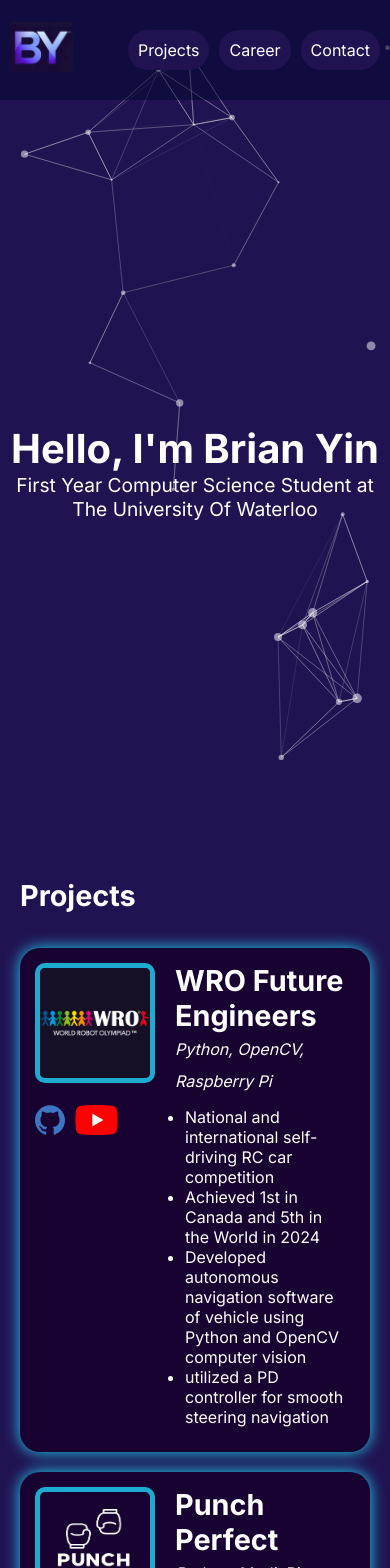
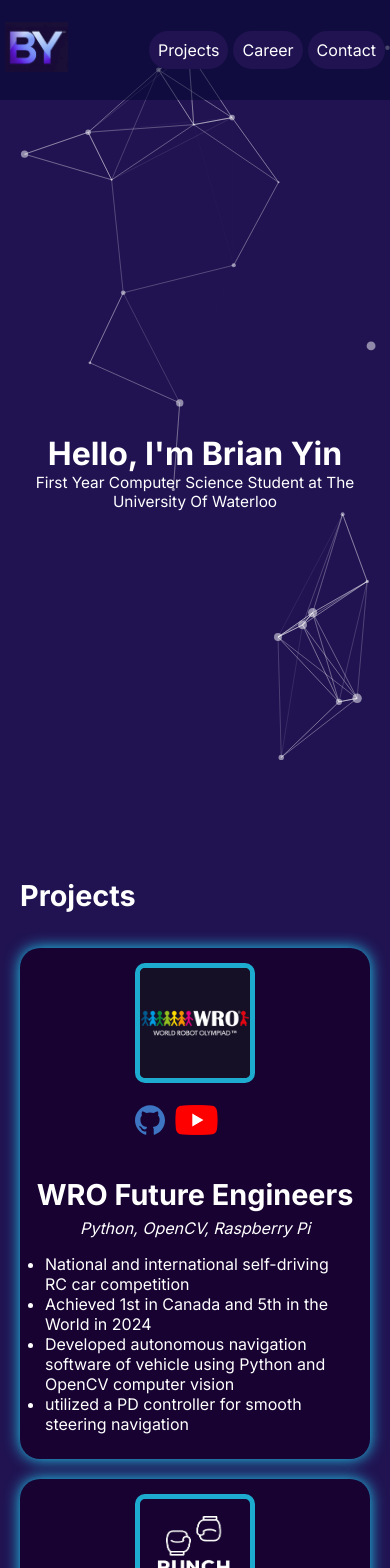
Before and after one commit to Brain256/personal-website, a React (Vite) app: page / in a window 390 px wide. Shown: the top 1568 px of the page. Built offline with nearby package versions, Linux system fonts and the light colour scheme.

Commit message:
further tuned sizes for responsive design

```diff
--- a/src/App.css
+++ b/src/App.css
@@ -138,22 +138,27 @@ h2 {
   }
 
   .intro {
-    font-size: 2.5rem;
+    font-size: 2rem;
   }
 
   .intro-sub {
-    font-size: 1.2rem;
+    font-size: 0.96rem;
   }
 
   .contact-links {
     flex-direction: column;
     gap: 10px;
     text-align: center;
+    font-size:1rem;
+    padding:10px;
+  }
+
+  .contact-imgs {
+    width:25px;
+    height:auto;
   }
 
   .contact-links > div {
     justify-content: center;
   }
-
-
 }
--- a/src/App.jsx
+++ b/src/App.jsx
@@ -197,18 +197,18 @@ function App() {
             <div className="contact-links">
               <div>
                 <a href="https://www.linkedin.com/in/brian-yin-1ab26a223/">
-                  <img src="/linkedin.svg" width="50" height="50" alt="Linkedin"/>
+                  <img className="contact-imgs" src="/linkedin.svg" width="50" height="50" alt="Linkedin"/>
                 </a>
                 <div>Brian Yin</div>
               </div>
               <div>
                 <a href="https://github.com/Brain256">
-                  <img src="/github.svg" width="50" height="50" alt="Github"/>
+                  <img className="contact-imgs" src="/github.svg" width="50" height="50" alt="Github"/>
                 </a>
                 <div>Brain256</div>
               </div>
               <div>
-                <img src="/gmail.png" width="50" height="50" alt="Email" />
+                <img className="contact-imgs" src="/gmail.png" width="50" height="50" alt="Email" />
                 <div>brianyin256@gmail.com</div>
               </div>
             </div>
--- a/src/components/Cards.css
+++ b/src/components/Cards.css
@@ -69,7 +69,26 @@
         padding:15px;
     }
 
+
     .title {
         font-size:1.8rem;
     }
 }
+
+@media (max-width: 500px) {
+    .project-card, .exp-card {
+        padding:15px;
+        flex-direction:column;
+        text-align:center;
+        align-items:center;
+    }
+
+    .desc-list {
+        text-align:left;
+    }
+
+
+    .title {
+        font-size:1.8rem;
+    }
+}
--- a/src/components/Navbar.css
+++ b/src/components/Navbar.css
@@ -62,18 +62,21 @@
 
 @media (max-width: 700px) {
     .links > div > a {
-        padding:10px;
+        padding:9px;
     }
     .links {
-        gap:10px;
+        gap:5px;
     }
 
     .name-text {
         display:none;
     }
     .nav-container {
-        gap:1px;
-        padding: 0px 10px;
+        gap:0px;
+        padding: 0px 5px;
+    }
+    .name {
+        gap:0px;
     }
 
 }
```
